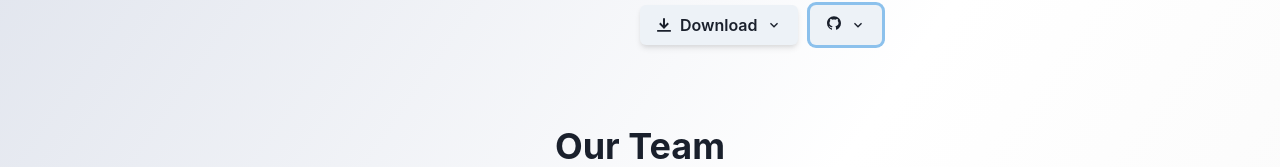
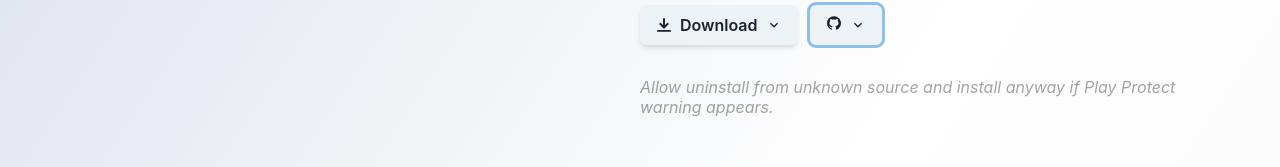
Before and after one commit to farellfaiz/bandung.in-web, a React (Create React App) app: page / in a window 1280 px wide. Shown: the part 468-635 px from the top of the page. Built offline with nearby package versions, Linux system fonts and the light colour scheme.

Commit message:
Add info text

```diff
--- a/src/App.js
+++ b/src/App.js
@@ -153,7 +153,7 @@ const App = () => {
               from the Faculty of Earth Science and Technology, Bandung Institute
               of Technology.
             </Text>
-            <Box display="flex" justifyContent={{ base: 'center', md: 'flex-start' }} alignItems="center" mb={10}>
+            <Box display="flex" justifyContent={{ base: 'center', md: 'flex-start' }} alignItems="center" mb={8}>
               <DownloadButton />
               <Menu>
                 <MenuButton shadow='md' ml={3} as={Button}  rightIcon={<ChevronDownIcon /> }  >
@@ -177,6 +177,7 @@ const App = () => {
                 </MenuList>
               </Menu>
             </Box>
+            <Text color='blackAlpha.500' fontStyle='italic' mb={10} size='sm'>Allow uninstall from unknown source and install anyway if Play Protect warning appears.</Text>
           </Box>
         </Box>
         <Box>
```
